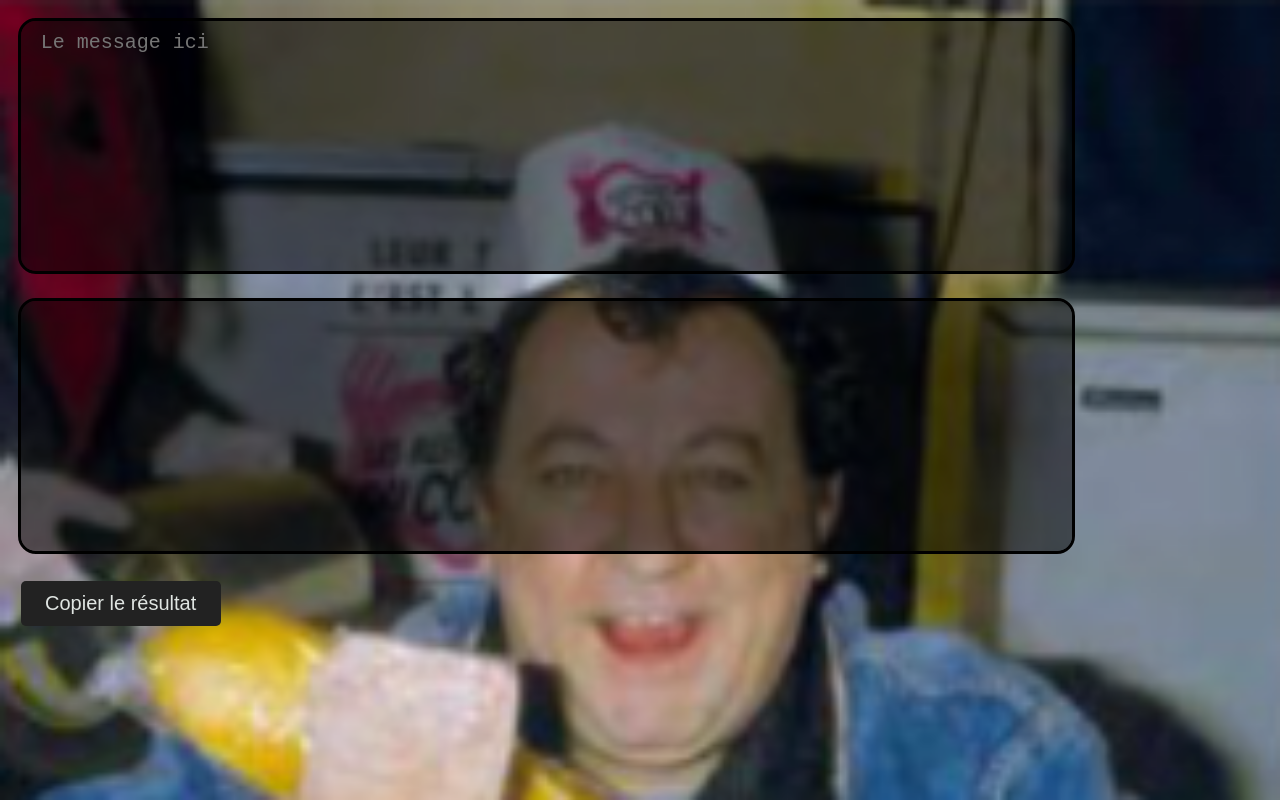
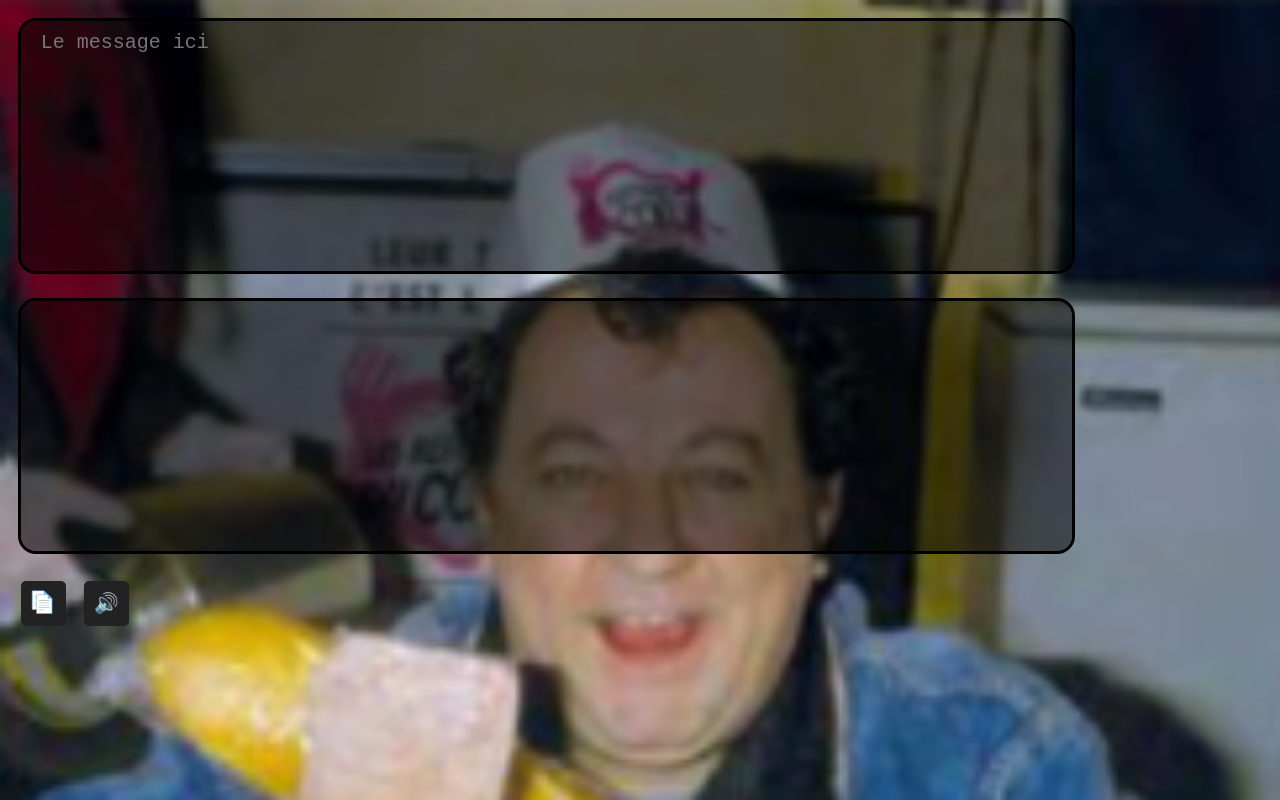
Before and after one commit to nsi-lfv-blp/surprisepauline, a plain HTML site: page index.html in a window 1280 px wide. Drawn offline with Linux system fonts and the light colour scheme.

Commit message:
Add files via upload

```diff
--- a/index.html
+++ b/index.html
@@ -11,7 +11,11 @@
 		<form id="translator">
 			<textarea id="message" rows=10 placeholder="Le message ici" autofocus required></textarea><br>
 			<textarea id="output" rows=10 placeholder="" readonly></textarea><br>
-			<button type="button" id="copy">Copier le résultat</button>
+			<button type="button" id="copy">
+				<span style="font-size: .875em; margin-right: .125em; position: relative; top: -.25em; left: -.125em">
+				📄<span style="position: absolute; top: .25em; left: .25em">📄</span></span>
+			</button>
+			<button type="button" id="tts">🔊</button>
 		</form>
 	</div>
 	<script src="scripts.js"></script>
--- a/scripts.js
+++ b/scripts.js
@@ -81,6 +81,16 @@ function changeMode(){
 	encode();
 }
 
+function speak() {
+	if (mode == "R") {
+		var msg = new SpeechSynthesisUtterance();
+		msg.lang = 'fr-FR';
+		msg.text = document.getElementById("output").value;
+		window.speechSynthesis.speak(msg);
+	}
+}
+
 document.getElementById("message").oninput = function() {encode()}
 document.getElementById("copy").onclick = function() {copyotp()}
+document.getElementById("tts").onclick = function() {speak('hello world')}
 document.getElementById("output").onclick = function() {changeMode()}
--- a/styles.css
+++ b/styles.css
@@ -41,7 +41,13 @@ button:active {
 }
 
 #copy {
-	width: 200px;
+	width: 45px;
 	height: 45px;
 	margin: 1%;
 }
+
+#tts {
+	width: 45px;
+	height: 45px;
+	margin: 0;
+}
```
